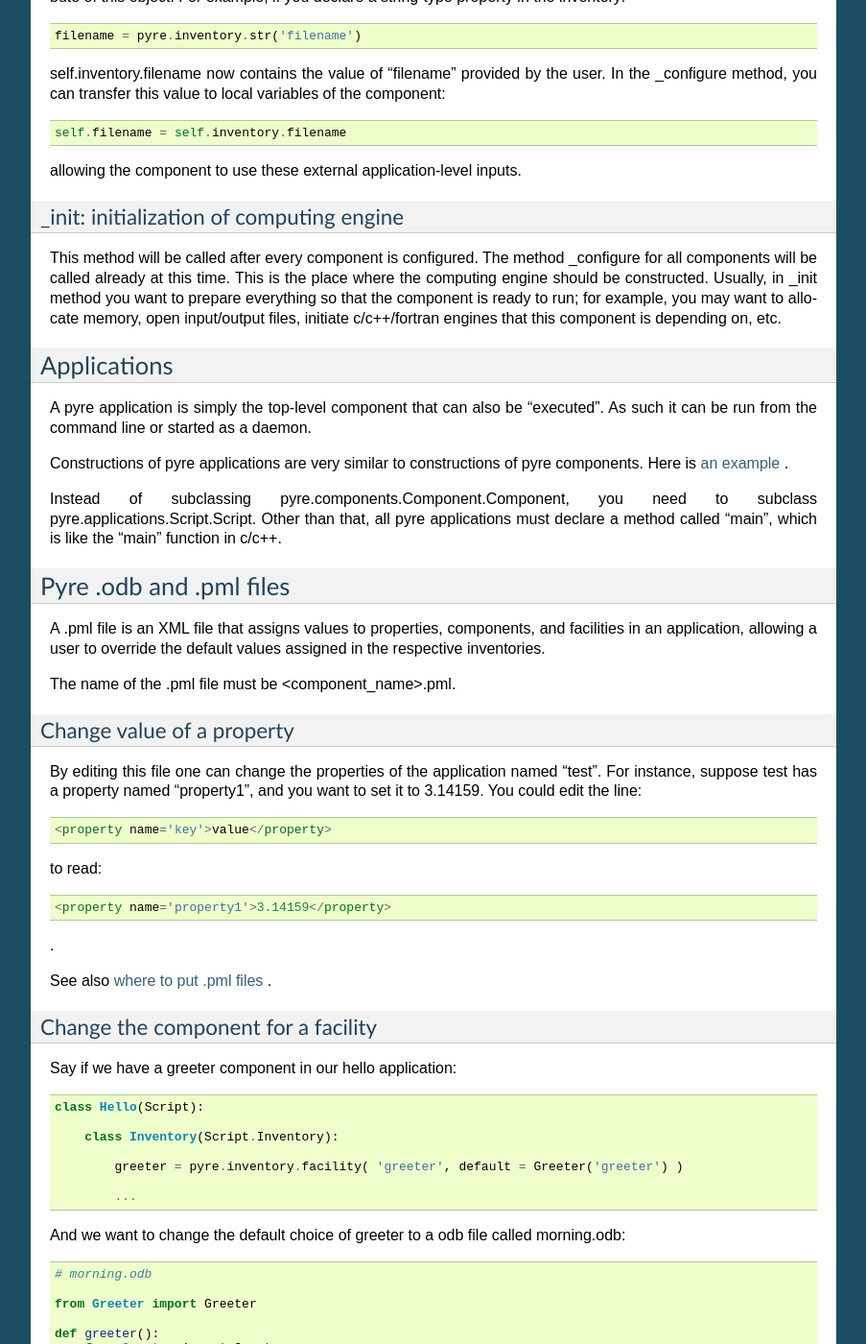
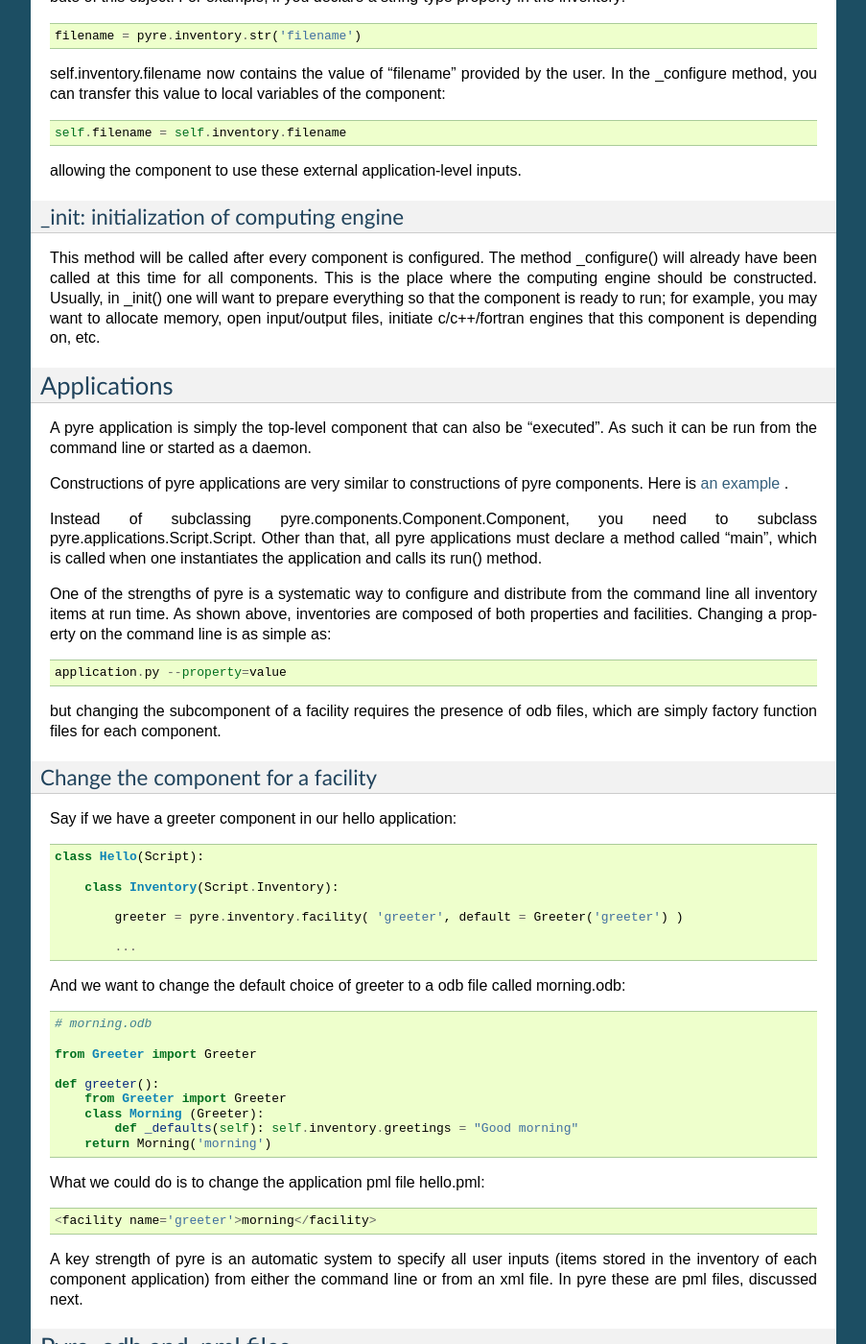
Before and after one commit to danse-inelastic/pyre, a Sphinx documentation site: the page built from docs/pyreBasics.rst, in a window 1280 px wide and 1400 px high, scrolled down 3063 px. Shown: the whole window at 96% size, without its empty margins (198-1101 px from the left). Built offline with Sphinx 7.4.7, drawn with Linux system fonts in a browser that asks for light colours; formulas are drawn with MathJax 3; some of the changed text lies outside the part shown.

Commit message:
correcting some grammar mistakes and separating the .odb and .pml sections to better explain concepts of pyre basics

```diff
--- a/docs/pyreBasics.rst
+++ b/docs/pyreBasics.rst
@@ -164,7 +164,7 @@
 
 	ipa = pyre.inventory.facility("session", factory=pyre.ipa.session)
 
-The name "session" is the internal reference to ipa in the pyre framework. Facilities may be swapped in and out at run time using command line arguments or pml files as discussed in :ref:`odb-pml-files.
+The name "session" is the internal reference to ipa in the pyre framework. Facilities may be swapped in and out at run time using command line arguments or pml files as discussed in :ref:`odb-pml-files`.
 
 Another thing to note is methods such as _defaults, which communicate directly with the framework.  Examples of these include:
 
@@ -208,10 +208,9 @@
 _init: initialization of computing engine
 ^^^^^^^^^^^^^^^^^^^^^^^^^^^^^^^^^^^^^^^^^
 This method will be called after every component is configured.
-The method _configure
-for all components will be called already at this time.
+The method _configure() will already have been called at this time for all components.
 This is the place where the computing engine should be constructed.
-Usually, in _init method you want to prepare everything so that the
+Usually, in _init() one will want to prepare everything so that the
 component is ready to run; for example, you may want to allocate memory,
 open input/output files, initiate c/c++/fortran engines that this
 component is depending on, etc.
@@ -232,35 +231,13 @@
 Instead of subclassing pyre.components.Component.Component, you need to
 subclass pyre.applications.Script.Script.
 Other than that, all pyre applications must declare a method called "main",
-which is like the "main" function in c/c++.
+which is called when one instantiates the application and calls its run() method.
 
+One of the strengths of pyre is a systematic way to configure and distribute from the command line all inventory items at run time.  As shown above, inventories are composed of both properties and facilities.  Changing a property on the command line is as simple as::
 
-.. _odb-pml-files:
+  application.py --property=value
 
-Pyre .odb and .pml files
-------------------------
-
-A .pml file is an XML file that assigns values to properties, components, and facilities in an application, allowing a user to override the default values assigned in the respective inventories.
-
-The name of the .pml file must be <component_name>.pml.
-
-Change value of a property
-^^^^^^^^^^^^^^^^^^^^^^^^^^
-
-By editing this file one can change the properties of the application named "test". For instance, suppose test has a property named "property1", and you want to set it to 3.14159. You could edit the line::
-
-    <property name='key'>value</property>
-
-to read::
-
-    <property name='property1'>3.14159</property>
-
-.
-
-See also
-:ref:`where to put .pml files<where-to-put-pml-odb>`
-.
-
+but changing the subcomponent of a facility requires the presence of odb files, which are simply factory function files for each component.
 
 Change the component for a facility
 ^^^^^^^^^^^^^^^^^^^^^^^^^^^^^^^^^^^
@@ -293,6 +270,31 @@
        <facility name='greeter'>morning</facility>
 
 
+A key strength of pyre is an automatic system to specify all user inputs (items stored in the inventory of each component application) from either the command line or from an xml file.  In pyre these are pml files, discussed next.
+
+.. _odb-pml-files:
+
+Pyre .odb and .pml files
+------------------------
+
+A .pml file is an xml file that assigns values to properties, components, and facilities in an application, allowing a user to override the default values assigned in the respective inventories.
+
+To change the values of a property simply hand-edit the value, which has the general form::
+
+    <property name='key'>value</property>
+
+Changing a facility is slightly more complex
+
+Pml files mu
+
+The name of the .pml file must be <component_name>.pml.
+
+See also :ref:`where to put .pml files<where-to-put-pml-odb>`.
+
+
+
+
+
 .. _where-to-put-pml-odb:
 
 Where to put .pml/.odb files
```
